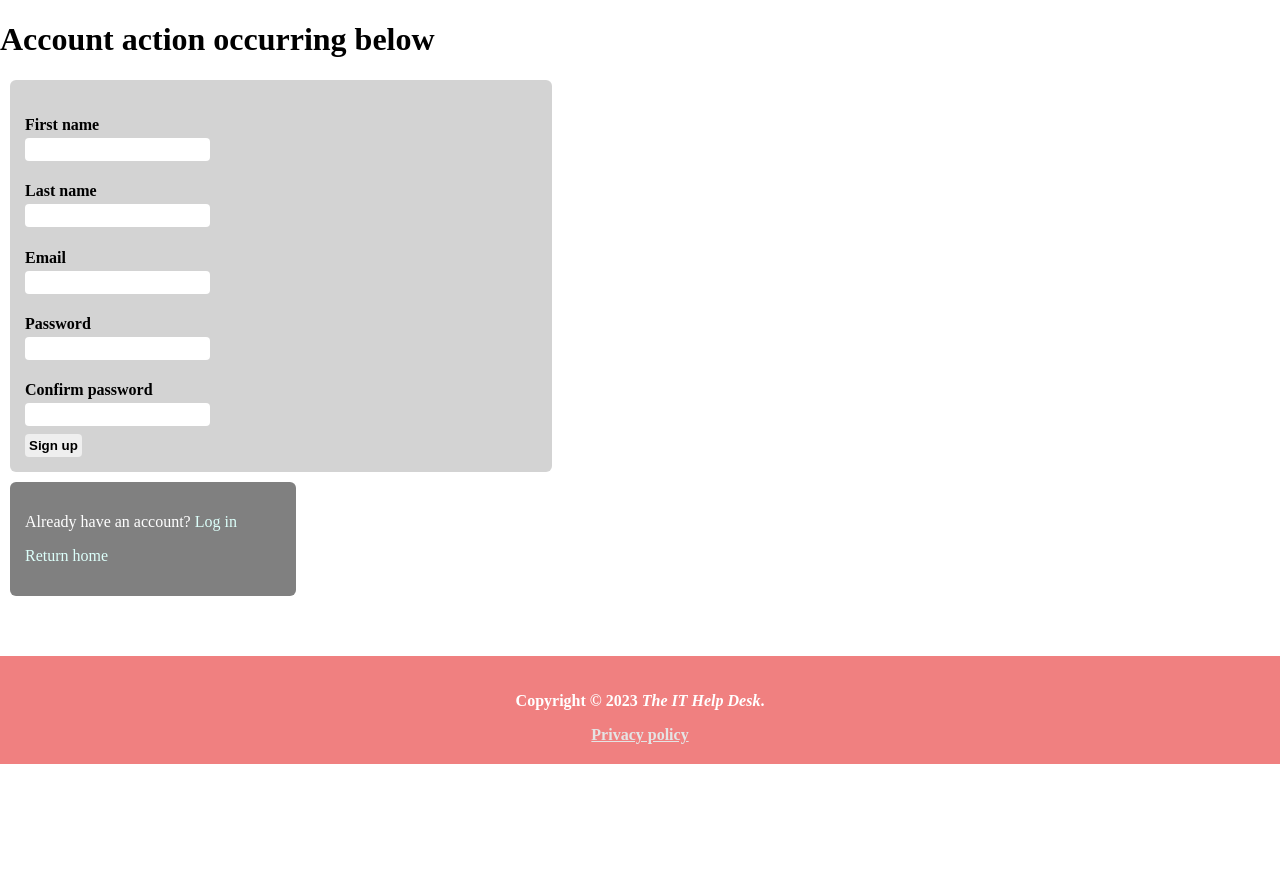
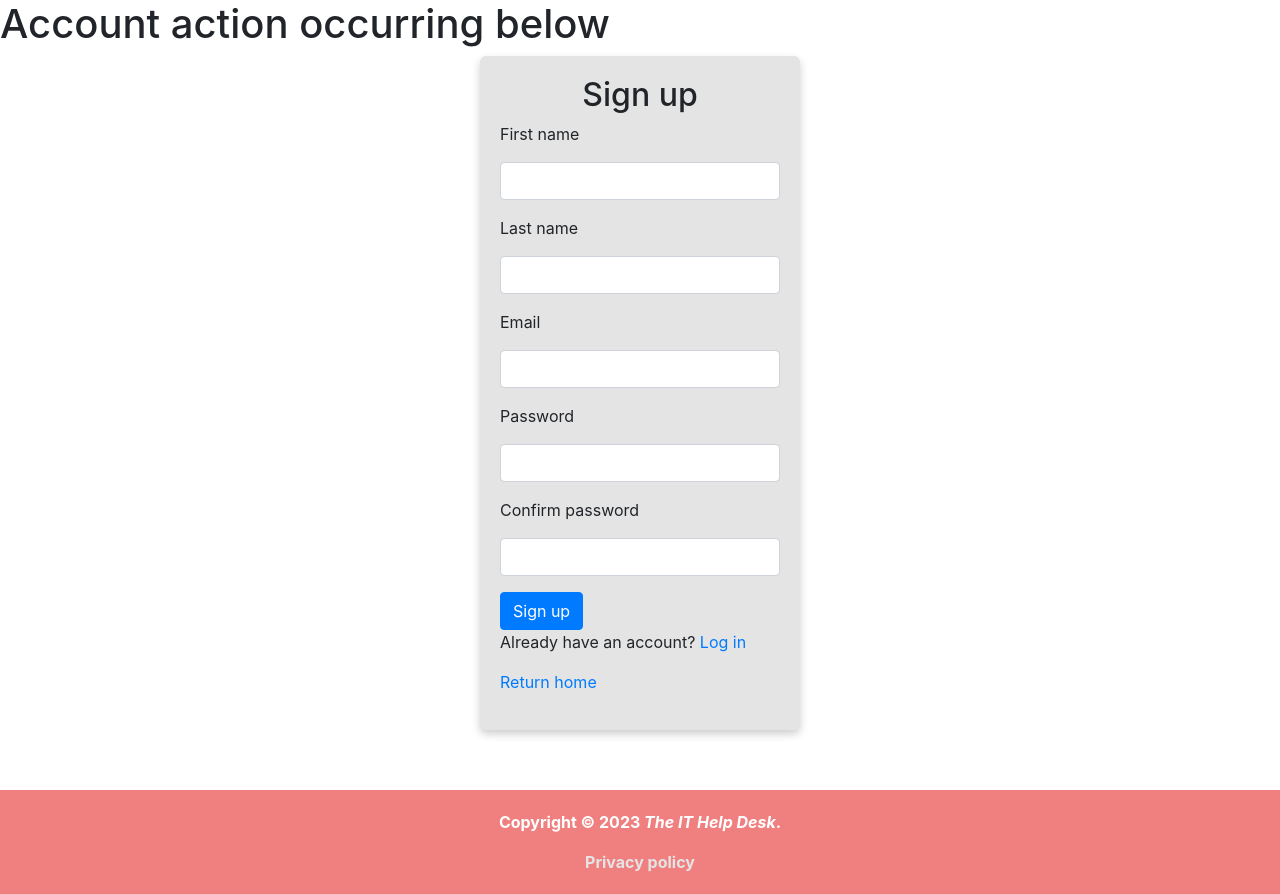
Before and after one commit to kleinjb25/MiamiInsider, a Flask app: page /register in a window 1280 px wide. Before the commit the page ends 764 px from the top, so only its background shows below. Run offline with Flask 3, Linux system fonts and the light colour scheme.

Commit message:
Updating account stuff

```diff
--- a/forms.py
+++ b/forms.py
@@ -44,3 +44,10 @@ class LoginForm(FlaskForm):
     password = PasswordField('Password', validators=[DataRequired()])
     remember = BooleanField('Remember me?')
     submit = SubmitField('Login')
+
+# TODO: Implement this correctly
+class UpdateForm(FlaskForm):
+    first_name = StringField('First name', validators=[DataRequired(), Length(min=1, max=30)])
+    last_name = StringField('Last name', validators=[DataRequired(), Length(min=1, max=30)])
+    email = StringField('Email', validators=[DataRequired(), Email(), validate_email_domain])
+    submit = SubmitField('Update')
--- a/static/sample.css
+++ b/static/sample.css
@@ -1,4 +1,7 @@
-body { margin: 0; }
+body {
+    margin: 0;
+    box-sizing: border-box;
+}
 
 /* The main body in a page */
 div.main-body {
@@ -9,65 +12,22 @@ div.main-body {
     border-radius: 6px;
 }
 
-/* For error messages in forms */
-div.main-body span { color: red; }
-
-/* For labels in forms */
-div.main-body h4 { margin-bottom: -4px; }
-
-div.main-body input[type=text],
-input[type=password], input[type=email],
-input[type=number], input[type=submit] {
-    margin-top: 8px;
-    padding: 4px;
-    border-radius: 4px;
-    border: none;
+div.login-body {
+    margin: auto;
+    padding: 20px;
+    border-radius: 6px;
+    width: 25%;
+    background-color: #e4e4e4;
+    box-shadow: 0 4px 8px 0 rgba(0, 0, 0, 0.2);
 }
 
-div.main-body input[type=submit] { font-weight: bold; }
-
-div.main-body input[type=submit]:hover {
-    background-color: #e4e4e4;
-    transition-duration: 250ms;
+div.login-body h2 {
+    text-align: center;
 }
 
-/* All login related divs */
-div.login-body {
-    width: 20%;
-    border-radius: 6px;
-    margin: 10px;
-    padding: 15px;
-
-    background-color: grey;
-    color: white;
+.text-warn {
+    color: red;
 }
-
-/* Login related links */
-div.login-body a {
-    color: #dcfffa;
-    text-decoration: none;
-}
-
-div.login-body a:hover {
-    color: #edfffd;
-    font-weight: bold;
-    transition-delay: 200ms;
-}
-
-/* Alert formatting (called 'flash' in Flask) */
-div.alert {
-    margin: 10px;
-    padding: 15px;
-    border-radius: 8px;
-    width: 40%;
-
-    color: white;
-    font-weight: bolder;
-}
-
-.alert-success { background-color: #99ff00; }
-
-.alert-danger { background-color: #ff5050; }
 
 footer {
     background-color: lightcoral;
--- a/templates/account.html
+++ b/templates/account.html
@@ -4,13 +4,77 @@
         <meta charset="UTF-8">
         <meta http-equiv="X-UA-Compatible" content="IE=edge">
         <meta name="viewport" content="width=device-width, initial-scale=1.0">
+        <link rel="stylesheet" href="{{ url_for('static', filename='account.css') }}">
+        <link rel="stylesheet" href="https://cdn.jsdelivr.net/npm/bootstrap@4.3.1/dist/css/bootstrap.min.css"
+            integrity="sha384-ggOyR0iXCbMQv3Xipma34MD+dH/1fQ784/j6cY/iJTQUOhcWr7x9JvoRxT2MZw1T" crossorigin="anonymous">
         <title>Account</title>
-        <link rel="stylesheet" href="{{ url_for('static', filename='sample.css') }}">
     </head>
     <body>
-        <h1>Account action occurring below</h1>
-        <div>
-            {% block content %}{% endblock %}
+        <div class="main row">
+            <div class="nav nav-pills col-3">
+                <ul class="nav flex-column">
+                    <li class="nav-item">
+                        <a class="nav-link active" href="{{ url_for('index') }}">
+                            Home
+                        </a>
+                    </li>
+                    <li class="nav-item">
+                        <a class="nav-link" href="{{ url_for('account') }}">
+                            Account
+                        </a>
+                    </li>
+                    <li class="nav-item">
+                        <a class="nav-link" href="{{ url_for('profile', id=user.id) }}">
+                            Profile
+                        </a>
+                    </li>
+                    <li class="nav-item">
+                        <a class="nav-link" href="{{ url_for('review_list', id=user.id) }}">
+                            Reviews
+                        </a>
+                    </li>
+                    <li class="nav-item">
+                        <a class="nav-link btn btn-danger" href="{{ url_for('logout') }}">
+                            Log out
+                        </a>
+                    </li>
+                </ul>
+            </div>
+            <div class="body col-9">
+
+                <button id="edit-btn">Edit information</button>
+
+                <form method="POST" action="{{ url_for('account_update') }}">
+                    <input type="hidden" name="id" value="{{ user.id }}">
+
+                    <label for="first_name">First name:</label>
+                    <input type="text" name="first_name" value="{{ user.first_name }}" disabled><br>
+
+                    <label for="last_name">Last name:</label>
+                    <input type="text" name="last_name" value="{{ user.last_name }}" disabled><br>
+
+                    <label for="email">Email:</label>
+                    <input type="email" name="email" value="{{ user.email }}" readonly disabled><br>
+
+                    <input type="submit" value="Update" disabled>
+                </form>
+
+            </div>
         </div>
     </body>
+    <script>
+        const editBtn = document.getElementById('edit-btn');
+        const inputs = document.querySelectorAll('input');
+
+        editBtn.addEventListener('click', () => {
+            inputs.forEach(input => {
+                input.disabled = !input.disabled;
+            });
+            if (editBtn.innerHTML == "Edit information") {
+                editBtn.innerHTML = "Stop editing";
+            } else {
+                editBtn.innerHTML = "Edit information";
+            }
+        });
+    </script>
 </html>
--- a/templates/register.html
+++ b/templates/register.html
@@ -1,49 +1,53 @@
-{% extends "account.html" %}
+{% extends "utils/login-register-template.html" %}
 {% block content %}
 <div>
     {% include 'utils/flash_messages.html' %}
-    <div class="main-body">
-        <form method="post" action="">
-            {{ form.hidden_tag() }}
-            <div>
-                <h4>{{ form.first_name.label() }}</h4>
-                {{ form.first_name }}
+    <div class="login-body">
+        <h2>Sign up</h2>
+        <form method="post">
+            <div class="form-group">
+                {{ form.hidden_tag() }}
+                <label for="">{{ form.first_name.label }}</label>
+                {{ form.first_name(class="form-control") }}
                 {% for error in form.first_name.errors %}
-                <span>{{error}}</span>
+                <small class="form-text text-warn">{{error}}</small>
                 {% endfor %}
             </div>
-            <div>
-                <h4>{{ form.last_name.label() }}</h4>
-                {{ form.last_name }}
+
+            <div class="form-group">
+                <label for="">{{ form.last_name.label }}</label>
+                {{ form.last_name(class="form-control") }}
                 {% for error in form.first_name.errors %}
-                <span>{{error}}</span>
+                <small class="form-text text-warn">{{error}}</small>
                 {% endfor %}
             </div>
-            <div>
-                <h4>{{ form.email.label() }}</h4>
-                {{ form.email }}
+
+            <div class="form-group">
+                <label for="">{{ form.email.label }}</label>
+                {{ form.email(class="form-control") }}
                 {% for error in form.email.errors %}
-                <span>{{error}}</span>
+                <small class="form-text text-warn">{{error}}</small>
                 {% endfor %}
             </div>
-            <div>
-                <h4>{{ form.password.label() }}</h4>
-                {{ form.password }}
+
+            <div class="form-group">
+                <label for="">{{ form.password.label }}</label>
+                {{ form.password(class="form-control") }}
                 {% for error in form.password.errors %}
-                <span>{{error}}</span>
+                <small class="form-text text-warn">{{error}}</small>
                 {% endfor %}
             </div>
-            <div>
-                <h4>{{ form.confirm_password.label() }}</h4>
-                {{ form.confirm_password }}
+
+            <div class="form-group">
+                <label for="">{{ form.confirm_password.label }}</label>
+                {{ form.confirm_password(class="form-control") }}
                 {% for error in form.confirm_password.errors %}
-                <span>{{error}}</span>
+                <small class="form-text text-warn">{{error}}</small>
                 {% endfor %}
             </div>
-            <div>{{ form.submit }}</div>
+            {{ form.submit(class="btn btn-primary") }}
         </form>
-    </div>
-    <div class="login-body">
+
         <p>Already have an account? <a href="{{ url_for('login') }}">Log in</a></p>
         <p><a href="{{ url_for('index') }}">Return home</a></p>
     </div>
--- a/templates/sample.html
+++ b/templates/sample.html
@@ -7,6 +7,8 @@
         <meta http-equiv="X-UA-Compatible" content="IE=edge">
         <meta name="viewport" content="width=device-width, initial-scale=1.0">
         <link rel="stylesheet" href="{{ url_for('static', filename='sample.css') }}">
+        <link rel="stylesheet" href="https://cdn.jsdelivr.net/npm/bootstrap@4.3.1/dist/css/bootstrap.min.css"
+            integrity="sha384-ggOyR0iXCbMQv3Xipma34MD+dH/1fQ784/j6cY/iJTQUOhcWr7x9JvoRxT2MZw1T" crossorigin="anonymous">
         <title>MiamiInsider</title>
     </head>
     <body>
@@ -54,11 +56,11 @@
             </ul>
         </div>
 
-        <div class="login-body">
+        <div class="login-body" style="text-align: center;">
             {% if not session.logged_in %}
             <p>You are not logged in. <a href="{{ url_for('login') }}">Log in</a> here.</p>
             {% else %}
-            <a href="{{ url_for('logout') }}">Log out</a>
+            <a href="{{ url_for('logout') }}">Log out</a> or <a href="{{ url_for('account') }}">Account</a>
             {% endif %}
         </div>
 
--- /dev/null
+++ b/templates/utils/login-register-template.html
@@ -0,0 +1,19 @@
+<!DOCTYPE html>
+<html lang="en">
+    <head>
+        <meta charset="UTF-8">
+        <meta http-equiv="X-UA-Compatible" content="IE=edge">
+        <meta name="viewport" content="width=device-width, initial-scale=1.0">
+        <link rel="stylesheet" href="{{ url_for('static', filename='sample.css') }}">
+        <link rel="stylesheet" href="https://cdn.jsdelivr.net/npm/bootstrap@4.3.1/dist/css/bootstrap.min.css"
+            integrity="sha384-ggOyR0iXCbMQv3Xipma34MD+dH/1fQ784/j6cY/iJTQUOhcWr7x9JvoRxT2MZw1T" crossorigin="anonymous">
+
+        <title>MiamiInsider - Account</title>
+    </head>
+    <body>
+        <h1>Account action occurring below</h1>
+        <div>
+            {% block content %}{% endblock %}
+        </div>
+    </body>
+</html>
```
Also changed, not shown: __init__.py (+54 -6 lines), static/account.css (added, +28 -0 lines), templates/login.html (+14 -20 lines).
